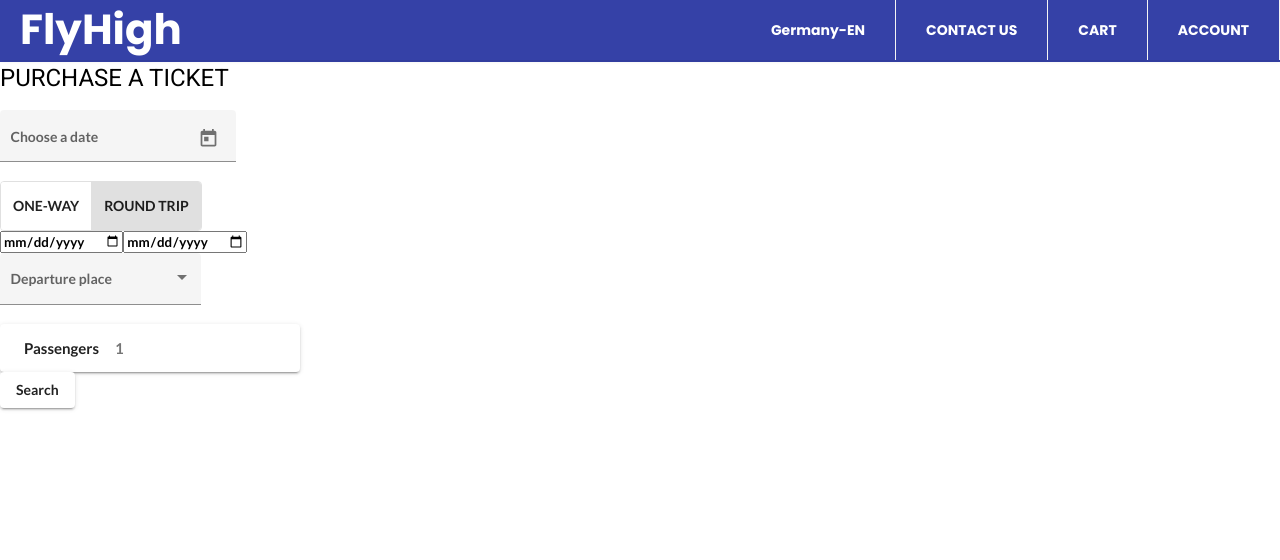
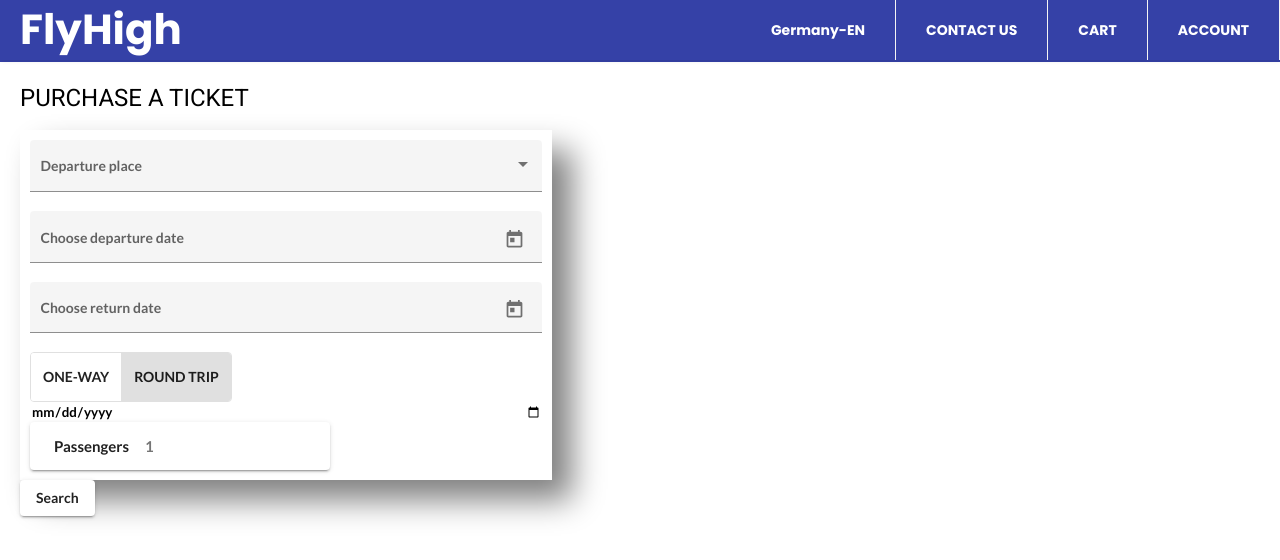
Before and after one commit to VictoriaBlat/AirlabApp, an Angular app: page /flight in a window 1280 px wide. Shown: the top 560 px of the page. Built offline with nearby package versions, Linux system fonts and the light colour scheme; what ng-click-outside would draw is missing.

Commit message:
added style to flight and changed date picker

```diff
--- a/src/app/connectionsInfo.ts
+++ b/src/app/connectionsInfo.ts
@@ -17,6 +17,13 @@
         continent: 'NA',
         prices: [265, 312, 293, 199],
         departureTime: '19-10',
+      },
+      {
+        city: 'Berlin',
+        country: 'DE',
+        continent: 'EU',
+        prices: [88, 76, 102, 74],
+        departureTime: '15-10',
       },
     ],
   },
@@ -62,6 +69,62 @@
       },
     ],
   },
+  {
+    city: 'Berlin',
+    country: 'DE',
+    continent: 'EU',
+    value: [
+      {
+        city: 'Warsaw',
+        country: 'PL',
+        continent: 'EU',
+        prices: [68, 53, 78, 102],
+        departureTime: '06-15',
+      },
+      {
+        city: 'New York',
+        country: 'US',
+        continent: 'NA',
+        prices: [230, 292, 193, 267],
+        departureTime: '15-20',
+      },
+      {
+        city: 'Frankfurt',
+        country: 'DE',
+        continent: 'EU',
+        prices: [88, 122, 93, 79],
+        departureTime: '13-00',
+      },
+    ],
+  },
+  {
+    city: 'Frankfurt',
+    country: 'DE',
+    continent: 'EU',
+    value: [
+      {
+        city: 'Warsaw',
+        country: 'PL',
+        continent: 'EU',
+        prices: [68, 53, 78, 102],
+        departureTime: '06-15',
+      },
+      {
+        city: 'New York',
+        country: 'US',
+        continent: 'NA',
+        prices: [230, 292, 193, 267],
+        departureTime: '15-20',
+      },
+      {
+        city: 'Berlin',
+        country: 'DE',
+        continent: 'EU',
+        prices: [78, 101, 83, 99],
+        departureTime: '13-00',
+      },
+    ],
+  },
 ];
 
 export const extraCosts = {
--- a/src/app/flight/flight.component.css
+++ b/src/app/flight/flight.component.css
@@ -1,5 +1,6 @@
 body {
   font-family: "Lato", sans-serif;
+  margin: 20px;
 }
 .switch {
   position: relative;
@@ -98,3 +99,15 @@
 .passengersDropdown {
   width: 300px;
 }
+
+.content-wrapper {
+  padding: 10px;
+  /* border: 3px solid green; */
+  width: 40vw;
+  box-shadow: 20px 20px 30px grey;
+}
+.wrapper-child {
+  box-sizing: border-box;
+  width: 100%;
+  border: 0;
+}
--- a/src/app/flight/flight.component.html
+++ b/src/app/flight/flight.component.html
@@ -1,57 +1,8 @@
+<body>
   <h1>PURCHASE A TICKET</h1>
   <div class="content-wrapper">
-  <!-- DATE PICKER MATERIAL  -->
-  <mat-form-field appearance="fill">
-    <mat-label>Choose a date</mat-label>
-    <input
-      matInput
-      [matDatepicker]="picker"
-      (dateChange)="biedronka($event)"
-      id="koza"
-    />
-    <mat-datepicker-toggle matSuffix [for]="picker"></mat-datepicker-toggle>
-    <mat-datepicker #picker></mat-datepicker>
-  </mat-form-field>
-  <!-- DATE PICKER MATERIAL -->
-
-  <!-- MATERIAL TOGGLE START -->
-  <!-- [(ngModel)]="blub" -->
-  <br />
-  <mat-button-toggle-group
-    #toggleGroup="matButtonToggleGroup"
-    (change)="changeTrip()"
-  >
-    <mat-button-toggle [checked]="roundTrip == false" value="one-way"
-      >ONE-WAY</mat-button-toggle
-    >
-    <mat-button-toggle [checked]="roundTrip == true" value="ROUND-TRIP"
-      >ROUND TRIP</mat-button-toggle
-    >
-  </mat-button-toggle-group>
-  <br />
-
-  <input
-    type="date"
-    (change)="setTime($event)"
-    id="departureDate"
-    min="{{ today }}"
-  />
-
-  <!-- data wylotu2 -->
-  <!-- TODO Ad max values -->
-  <input
-    *ngIf="roundTrip == true"
-    type="date"
-    id="arrivalDate"
-    min="{{ departureDate }}"
-    (change)="setTime($event)"
-  /><br />
-  <!--
-  TEST -->
-  <!-- TEST -->
-
     <!-- miejsce wylotu -->
-  <mat-form-field appearance="fill">
+    <mat-form-field appearance="fill" class="wrapper-child">
       <mat-label>Departure place</mat-label>
       <!--  -->
       <mat-select (selectionChange)="changeDeparture($event)">
@@ -73,6 +24,73 @@
         </mat-select>
       </mat-form-field>
     </div>
+    <!-- DATE PICKER MATERIAL  -->
+    <mat-form-field class="wrapper-child" appearance="fill">
+      <mat-label>Choose departure date</mat-label>
+      <input
+        matInput
+        [matDatepicker]="picker"
+        (dateChange)="biedronka($event)"
+        id="departureDate"
+      />
+      <mat-datepicker-toggle matSuffix [for]="picker"></mat-datepicker-toggle>
+      <mat-datepicker #picker> </mat-datepicker>
+    </mat-form-field>
+
+    <!-- return date -->
+    <mat-form-field
+      *ngIf="roundTrip == true"
+      class="wrapper-child"
+      appearance="fill"
+    >
+      <mat-label>Choose return date</mat-label>
+      <input
+        matInput
+        [matDatepicker]="picker"
+        (dateChange)="biedronka($event)"
+        id="koza"
+      />
+      <mat-datepicker-toggle matSuffix [for]="picker"></mat-datepicker-toggle>
+      <mat-datepicker #picker></mat-datepicker>
+    </mat-form-field>
+    <!-- DATE PICKER MATERIAL -->
+
+    <br />
+    <mat-button-toggle-group
+      #toggleGroup="matButtonToggleGroup"
+      (change)="changeTrip()"
+    >
+      <mat-button-toggle [checked]="roundTrip == false" value="one-way"
+        >ONE-WAY</mat-button-toggle
+      >
+      <mat-button-toggle [checked]="roundTrip == true" value="ROUND-TRIP"
+        >ROUND TRIP</mat-button-toggle
+      >
+    </mat-button-toggle-group>
+    <br />
+
+    <!-- <input
+      value="Choose a date"
+      class="wrapper-child"
+      type="date"
+      (change)="setTime($event)"
+      id="departureDate"
+      min="{{ today }}"
+    /> -->
+
+    <!-- data wylotu2 -->
+    <!-- TODO Ad max values -->
+    <input
+      class="wrapper-child"
+      *ngIf="roundTrip == true"
+      type="date"
+      id="arrivalDate"
+      min="{{ departureDate }}"
+      (change)="setTime($event)"
+    /><br />
+    <!--
+  TEST -->
+    <!-- TEST -->
 
     <!-- //TEST TEST TEST//TEST TEST TEST  -->
     <mat-accordion>
@@ -180,4 +198,5 @@
     "
     ><button mat-raised-button (click)="searchFlight()">Search</button></a
   >
+</body>
 <!-- <router-outlet> </router-outlet> -->
--- a/src/app/flight/flight.component.ts
+++ b/src/app/flight/flight.component.ts
@@ -13,7 +13,7 @@
 export class FlightComponent implements OnInit {
   opts = connectionsInfo;
   isOpen = false;
-  departureDate: string;
+  departureDate;
   departureTime1: string;
   departureTime2: string;
   arrivalDate: string;
@@ -28,6 +28,8 @@
   price = [];
   planeCode: string;
   totalPrice: number;
+  koza;
+
   //DELETE later!!!!!!
   foods = [
     { value: 'steak-0', viewValue: 'Steak' },
@@ -51,7 +53,10 @@
   }
   biedronka(ev) {
     console.log('fired');
-    console.log(ev.value);
+    console.log('the date value;', ev.value);
+    console.log('event;', ev.targetElement.id);
+    this[ev.targetElement.id] = ev.value;
+    console.log('koza is:', this.departureDate);
   }
   openDialog() {
     this.dialog1.open(DialogSearchComponent);
--- a/src/index.html
+++ b/src/index.html
@@ -18,10 +18,7 @@
       href="https://fonts.googleapis.com/icon?family=Material+Icons"
       rel="stylesheet"
     />
-    <link
-      href="https://fonts.googleapis.com/icon?family=Material+Icons"
-      rel="stylesheet"
-    />
+
     <link
       href="https://fonts.googleapis.com/css2?family=Poppins:ital,wght@0,300;0,400;0,700;1,300&display=swap"
       rel="stylesheet"
```
Also changed, not shown: angular.json (+3 -11 lines). Lines whose indentation alone changed are shown as unchanged.
